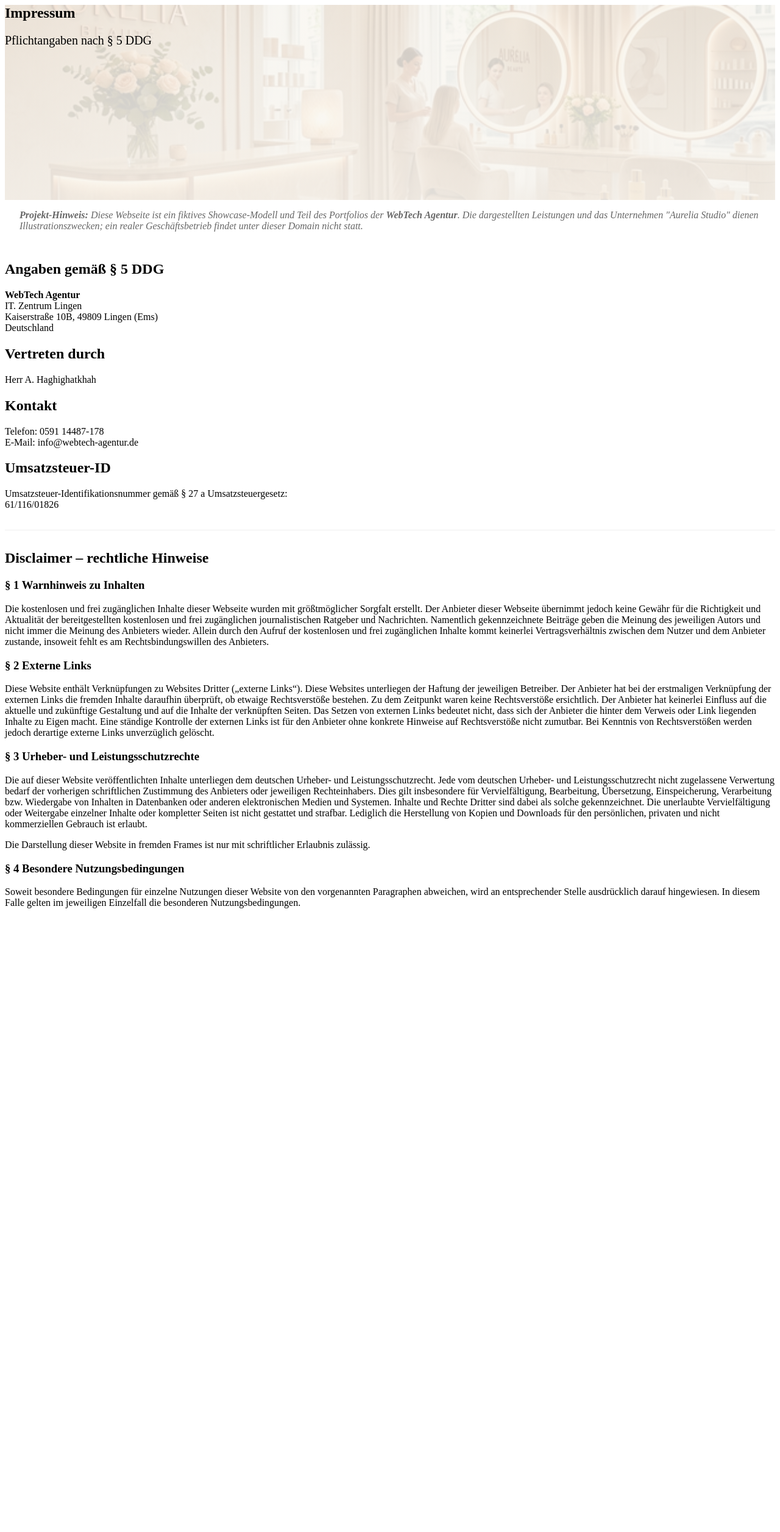
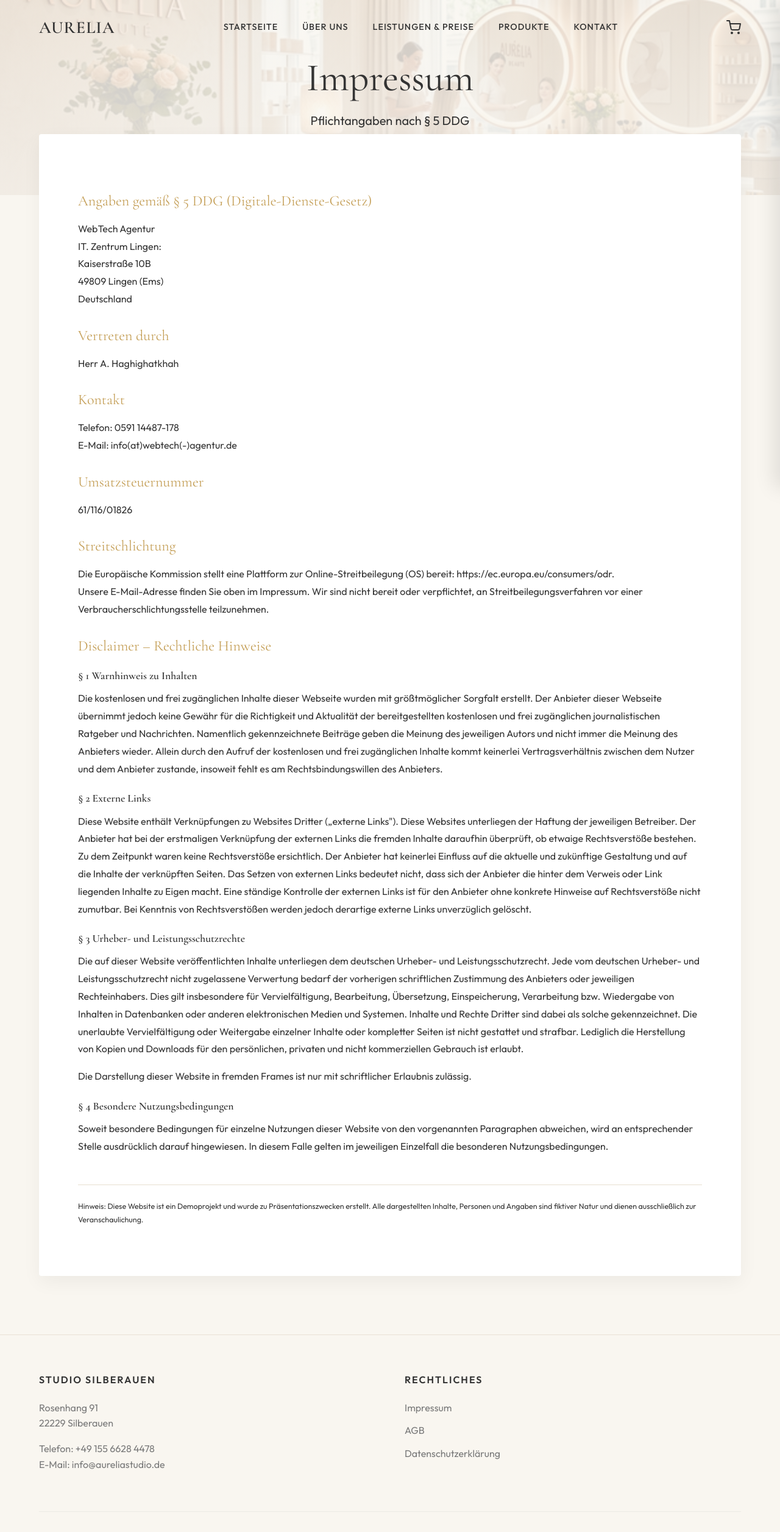
Before and after one commit to WebTech-Agentur/Kosmetik----WebTech, a plain HTML site: page imprint.html in a window 1280 px wide. Shown: the top 2513 px of the page at 61% size. Before the commit the page ends 1506 px from the top, so only its background shows below. Drawn offline with nearby package versions, Linux system fonts and the light colour scheme.

Commit message:
Update imprint.html

```diff
--- a/imprint.html
+++ b/imprint.html
@@ -1,48 +1,133 @@
+<!DOCTYPE html>
+<html lang="en">
+<head>
+    <meta charset="UTF-8">
+    <meta name="viewport" content="width=device-width, initial-scale=1.0">
+    <title>Impressum | Exklusives KosmetikStudio Silberauen</title>
+    <!-- Google Fonts -->
+    <link rel="preconnect" href="https://fonts.googleapis.com">
+    <link rel="preconnect" href="https://fonts.gstatic.com" crossorigin>
+    <link
+        href="https://fonts.googleapis.com/css2?family=Cormorant+Garamond:ital,wght@0,300;0,400;0,500;0,600;0,700;1,400&family=Outfit:wght@300;400;500;600&display=swap"
+        rel="stylesheet">
+    <!-- CSS -->
+    <link rel="stylesheet" href="css/styles.css">
+    <style>
+        .legal-content {
+            background-color: var(--color-white);
+            padding: 4rem;
+            border-radius: 4px;
+            box-shadow: var(--shadow-subtle);
+            margin-top: -100px;
+            position: relative;
+            z-index: 10;
+        }
+        .legal-content h2 {
+            text-align: left;
+            margin-top: 2rem;
+            margin-bottom: 1rem;
+            color: var(--color-gold);
+            font-size: 1.5rem;
+        }
+        .legal-content h3 {
+            text-align: left;
+            margin-top: 1.5rem;
+            margin-bottom: 0.75rem;
+            color: var(--color-text-dark);
+            font-size: 1.1rem;
+            font-weight: 600;
+        }
+        .legal-content p,
+        .legal-content li {
+            color: var(--color-text-dark);
+            margin-bottom: 1rem;
+            line-height: 1.8;
+        }
+        .fictional-note {
+            margin-top: 3rem;
+            padding-top: 1.5rem;
+            border-top: 1px solid #e8e0d0;
+            font-size: 0.78rem;
+            color: #aaa;
+            line-height: 1.6;
+        }
+    </style>
+    <link rel='icon' type='image/png' href='favicon.png'>
+</head>
+<body class="section-bg-beige">
+    <!-- Header Navigation -->
+    <header>
+        <div class="container nav-container">
+            <a href="index.html" class="logo">AURELIA</a>
+            <nav class="nav-links">
+                <a href="index.html">Startseite</a>
+                <a href="about.html">Über uns</a>
+                <a href="services.html">Leistungen & Preise</a>
+                <a href="products.html">Produkte</a>
+                <a href="contact.html">Kontakt</a>
+            </nav>
+            <div class="nav-actions">
+                <div class="cart-icon-wrapper">
+                    <svg viewBox="0 0 24 24" fill="none" stroke="currentColor" stroke-width="2" stroke-linecap="round" stroke-linejoin="round">
+                        <circle cx="9" cy="21" r="1"></circle>
+                        <circle cx="20" cy="21" r="1"></circle>
+                        <path d="M1 1h4l2.68 13.39a2 2 0 0 0 2 1.61h9.72a2 2 0 0 0 2-1.61L23 6H6"></path>
+                    </svg>
+                    <span class="cart-badge">0</span>
+                </div>
+                <button class="mobile-menu-btn">
+                    <span></span>
+                    <span></span>
+                    <span></span>
+                </button>
+            </div>
+        </div>
+    </header>
     <main>
+        <!-- Page Header -->
         <section class="page-header"
             style="background-image: linear-gradient(rgba(249,246,240,0.8), rgba(249,246,240,0.9)), url('assets/home_hero_studio_1772187780330.png'); background-size: cover; background-position: center; height: 40vh; min-height: 300px;">
             <div class="container text-center">
                 <h1 class="animate-on-scroll">Impressum</h1>
-            <p class="animate-on-scroll" style="font-size: 1.25rem; color: var(--color-text-dark);">Pflichtangaben nach § 5 DDG</p>
+                <p class="animate-on-scroll" style="font-size: 1.25rem; color: var(--color-text-dark);">Pflichtangaben
+                    nach § 5 DDG</p>
             </div>
         </section>
-
+        <!-- Legal Content -->
         <section class="section" style="padding-top: 0;">
             <div class="container">
                 <div class="legal-content animate-on-scroll">
 
-                <div style="border-left: 3px solid var(--color-gold); padding-left: 1.5rem; margin-bottom: 3rem; font-style: italic; color: #666;">
-                    <p><strong>Projekt-Hinweis:</strong> Diese Webseite ist ein fiktives Showcase-Modell und Teil des Portfolios der <strong>WebTech Agentur</strong>. Die dargestellten Leistungen und das Unternehmen "Aurelia Studio" dienen Illustrationszwecken; ein realer Geschäftsbetrieb findet unter dieser Domain nicht statt.</p>
-                </div>
-
-                <h2>Angaben gemäß § 5 DDG</h2>
-                <p>
-                    <strong>WebTech Agentur</strong><br>
-                    IT. Zentrum Lingen<br>
-                    Kaiserstraße 10B, 49809 Lingen (Ems)<br>
-                    Deutschland
-                </p>
+                    <h2>Angaben gemäß § 5 DDG (Digitale-Dienste-Gesetz)</h2>
+                    <p>WebTech Agentur<br>
+                        IT. Zentrum Lingen:<br>
+                        Kaiserstraße 10B<br>
+                        49809 Lingen (Ems)<br>
+                        Deutschland</p>
 
                     <h2>Vertreten durch</h2>
                     <p>Herr A. Haghighatkhah</p>
 
                     <h2>Kontakt</h2>
                     <p>Telefon: 0591 14487-178<br>
-                   E-Mail: info@webtech-agentur.de</p>
+                        E-Mail: info(at)webtech(-)agentur.de</p>
 
-                <h2>Umsatzsteuer-ID</h2>
-                <p>Umsatzsteuer-Identifikationsnummer gemäß § 27 a Umsatzsteuergesetz:<br>
-                    61/116/01826</p>
+                    <h2>Umsatzsteuernummer</h2>
+                    <p>61/116/01826</p>
 
-                <hr style="border: 0; border-top: 1px solid #eee; margin: 2rem 0;">
+                    <h2>Streitschlichtung</h2>
+                    <p>Die Europäische Kommission stellt eine Plattform zur Online-Streitbeilegung (OS) bereit:
+                        https://ec.europa.eu/consumers/odr.<br>
+                        Unsere E-Mail-Adresse finden Sie oben im Impressum. Wir sind nicht bereit oder verpflichtet, an
+                        Streitbeilegungsverfahren vor einer Verbraucherschlichtungsstelle teilzunehmen.</p>
 
-                <h2>Disclaimer – rechtliche Hinweise</h2>
+                    <h2>Disclaimer – Rechtliche Hinweise</h2>
 
                     <h3>§ 1 Warnhinweis zu Inhalten</h3>
                     <p>Die kostenlosen und frei zugänglichen Inhalte dieser Webseite wurden mit größtmöglicher Sorgfalt erstellt. Der Anbieter dieser Webseite übernimmt jedoch keine Gewähr für die Richtigkeit und Aktualität der bereitgestellten kostenlosen und frei zugänglichen journalistischen Ratgeber und Nachrichten. Namentlich gekennzeichnete Beiträge geben die Meinung des jeweiligen Autors und nicht immer die Meinung des Anbieters wieder. Allein durch den Aufruf der kostenlosen und frei zugänglichen Inhalte kommt keinerlei Vertragsverhältnis zwischen dem Nutzer und dem Anbieter zustande, insoweit fehlt es am Rechtsbindungswillen des Anbieters.</p>
 
                     <h3>§ 2 Externe Links</h3>
-                <p>Diese Website enthält Verknüpfungen zu Websites Dritter („externe Links“). Diese Websites unterliegen der Haftung der jeweiligen Betreiber. Der Anbieter hat bei der erstmaligen Verknüpfung der externen Links die fremden Inhalte daraufhin überprüft, ob etwaige Rechtsverstöße bestehen. Zu dem Zeitpunkt waren keine Rechtsverstöße ersichtlich. Der Anbieter hat keinerlei Einfluss auf die aktuelle und zukünftige Gestaltung und auf die Inhalte der verknüpften Seiten. Das Setzen von externen Links bedeutet nicht, dass sich der Anbieter die hinter dem Verweis oder Link liegenden Inhalte zu Eigen macht. Eine ständige Kontrolle der externen Links ist für den Anbieter ohne konkrete Hinweise auf Rechtsverstöße nicht zumutbar. Bei Kenntnis von Rechtsverstößen werden jedoch derartige externe Links unverzüglich gelöscht.</p>
+                    <p>Diese Website enthält Verknüpfungen zu Websites Dritter („externe Links"). Diese Websites unterliegen der Haftung der jeweiligen Betreiber. Der Anbieter hat bei der erstmaligen Verknüpfung der externen Links die fremden Inhalte daraufhin überprüft, ob etwaige Rechtsverstöße bestehen. Zu dem Zeitpunkt waren keine Rechtsverstöße ersichtlich. Der Anbieter hat keinerlei Einfluss auf die aktuelle und zukünftige Gestaltung und auf die Inhalte der verknüpften Seiten. Das Setzen von externen Links bedeutet nicht, dass sich der Anbieter die hinter dem Verweis oder Link liegenden Inhalte zu Eigen macht. Eine ständige Kontrolle der externen Links ist für den Anbieter ohne konkrete Hinweise auf Rechtsverstöße nicht zumutbar. Bei Kenntnis von Rechtsverstößen werden jedoch derartige externe Links unverzüglich gelöscht.</p>
 
                     <h3>§ 3 Urheber- und Leistungsschutzrechte</h3>
                     <p>Die auf dieser Website veröffentlichten Inhalte unterliegen dem deutschen Urheber- und Leistungsschutzrecht. Jede vom deutschen Urheber- und Leistungsschutzrecht nicht zugelassene Verwertung bedarf der vorherigen schriftlichen Zustimmung des Anbieters oder jeweiligen Rechteinhabers. Dies gilt insbesondere für Vervielfältigung, Bearbeitung, Übersetzung, Einspeicherung, Verarbeitung bzw. Wiedergabe von Inhalten in Datenbanken oder anderen elektronischen Medien und Systemen. Inhalte und Rechte Dritter sind dabei als solche gekennzeichnet. Die unerlaubte Vervielfältigung oder Weitergabe einzelner Inhalte oder kompletter Seiten ist nicht gestattet und strafbar. Lediglich die Herstellung von Kopien und Downloads für den persönlichen, privaten und nicht kommerziellen Gebrauch ist erlaubt.</p>
@@ -50,7 +135,65 @@
 
                     <h3>§ 4 Besondere Nutzungsbedingungen</h3>
                     <p>Soweit besondere Bedingungen für einzelne Nutzungen dieser Website von den vorgenannten Paragraphen abweichen, wird an entsprechender Stelle ausdrücklich darauf hingewiesen. In diesem Falle gelten im jeweiligen Einzelfall die besonderen Nutzungsbedingungen.</p>
+
+                    <!-- Subtle fictional notice -->
+                    <p class="fictional-note">
+                        Hinweis: Diese Website ist ein Demoprojekt und wurde zu Präsentationszwecken erstellt. Alle dargestellten Inhalte, Personen und Angaben sind fiktiver Natur und dienen ausschließlich zur Veranschaulichung.
+                    </p>
+
                 </div>
             </div>
         </section>
     </main>
+    <!-- Global Footer -->
+    <footer>
+        <div class="container">
+            <div class="footer-grid">
+                <div class="footer-col">
+                    <h4>Studio Silberauen</h4>
+                    <p>Rosenhang 91<br>22229 Silberauen</p>
+                    <p style="margin-top: 1rem;">Telefon: +49 155 6628 4478<br>E-Mail: <a
+                            href="mailto:info@aureliastudio.de"
+                            style="text-transform: none; letter-spacing: normal;">info@aureliastudio.de</a></p>
+                </div>
+                <div class="footer-col">
+                    <h4>Rechtliches</h4>
+                    <ul>
+                        <li><a href="imprint.html">Impressum</a></li>
+                        <li><a href="terms.html">AGB</a></li>
+                        <li><a href="privacy.html">Datenschutzerklärung</a></li>
+                    </ul>
+                </div>
+            </div>
+            <div class="footer-bottom">
+                <p>&copy; 2026 Aurelia Studio. Alle Rechte vorbehalten.</p>
+            </div>
+        </div>
+    </footer>
+    <!-- Cart Drawer & Overlay -->
+    <div id="cart-overlay"></div>
+    <div id="cart-drawer">
+        <div class="cart-header">
+            <h2>Warenkorb</h2>
+            <button class="cart-close">
+                <svg width="24" height="24" viewBox="0 0 24 24" fill="none" stroke="currentColor" stroke-width="2">
+                    <line x1="18" y1="6" x2="6" y2="18"></line>
+                    <line x1="6" y1="6" x2="18" y2="18"></line>
+                </svg>
+            </button>
+        </div>
+        <div class="cart-items">
+            <!-- Items will be injected by JavaScript -->
+        </div>
+        <div class="cart-footer">
+            <div class="cart-subtotal">
+                <span>Zwischensumme</span>
+                <span class="cart-subtotal-amount">€0.00</span>
+            </div>
+            <a href="checkout.html" class="btn btn-primary">Zur Kasse</a>
+        </div>
+    </div>
+    <script src="js/scripts.js"></script>
+    <script src="js/cart.js"></script>
+</body>
+</html>
```
Lines whose indentation alone changed are shown as unchanged.
